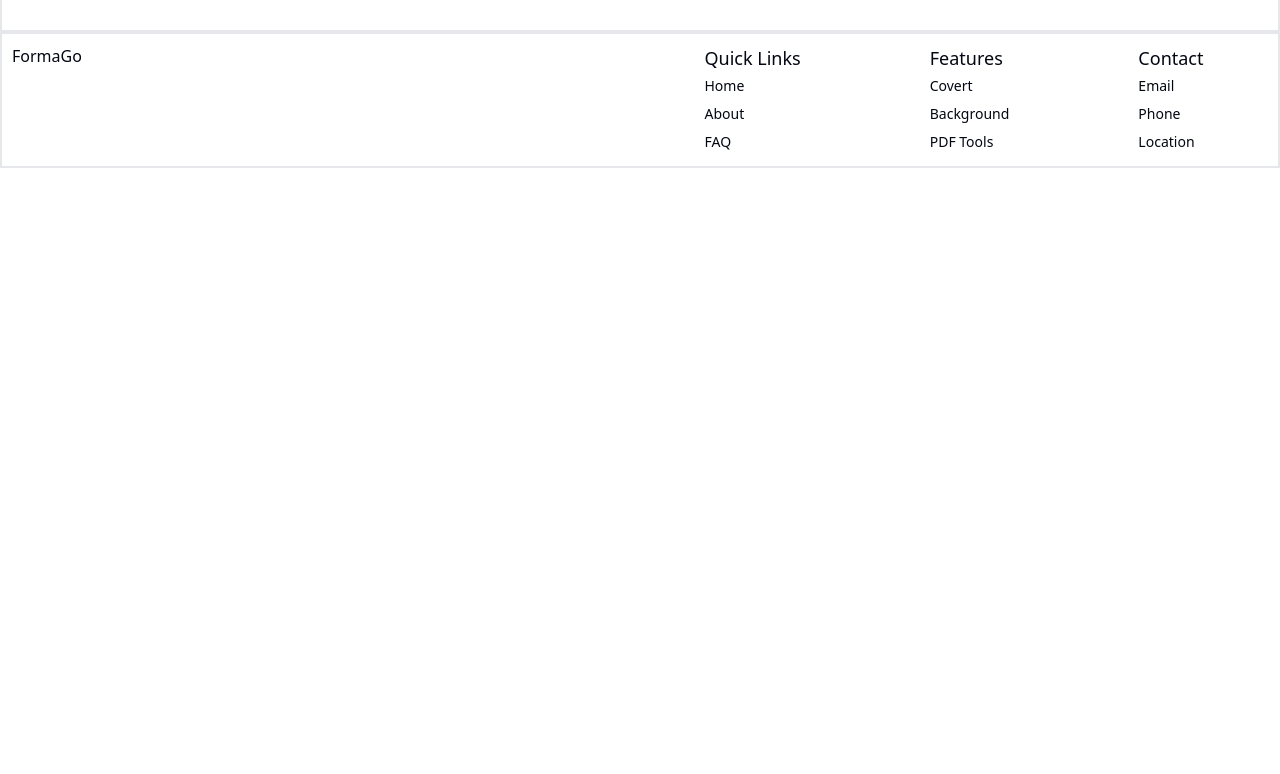
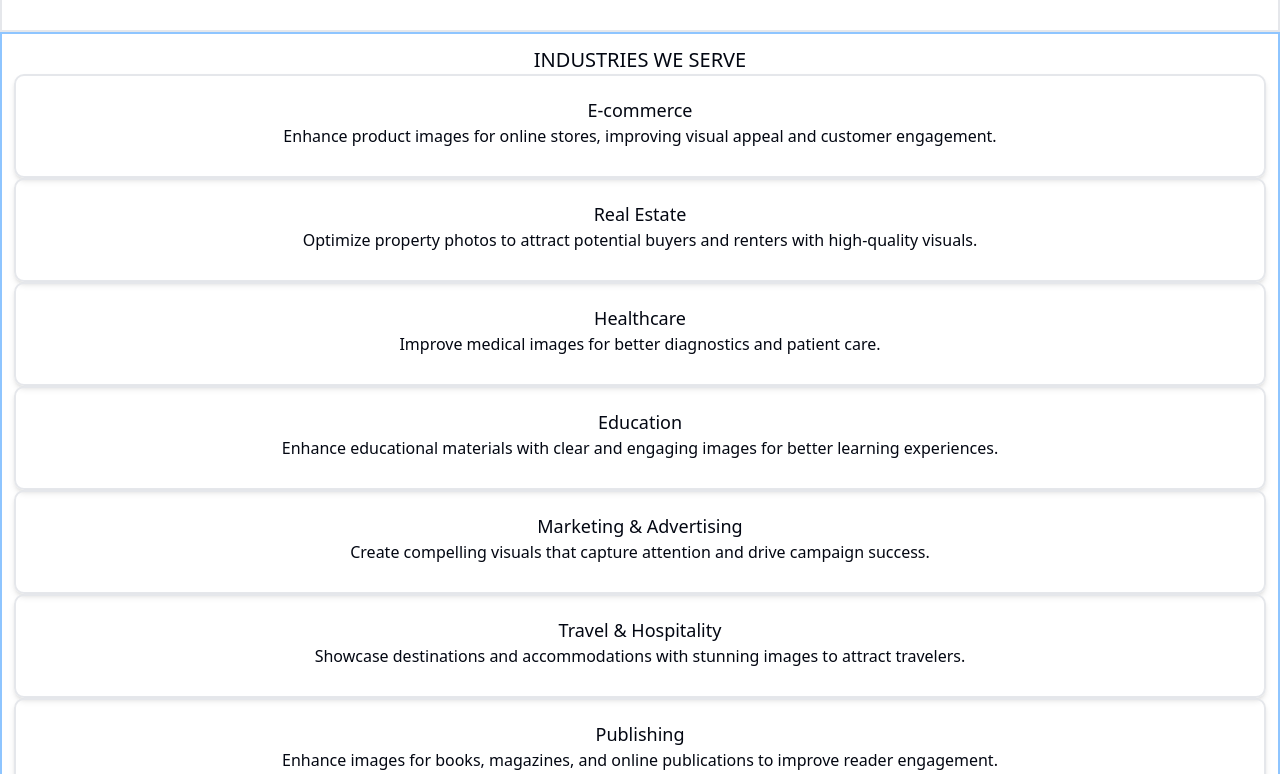
Before and after one commit to SyedMuhammadIzaan/FomaGo-Convertor, a React (Vite) app: page / in a window 1280 px wide. Shown: the part 1706-2480 px from the top of the page. Before the commit the page ends 1874 px from the top, so only its background shows below. Built offline with nearby package versions, Linux system fonts and the light colour scheme.

Commit message:
make the structure of IndustiresWeServe component

```diff
--- a/src/App.tsx
+++ b/src/App.tsx
@@ -1,4 +1,5 @@
 import Footer from "./components/Footer"
+import IndustriesWeServe from "./components/layout/industriesWeServe"
 import KeyFeature from "./components/layout/keyfeature"
 import UseOfBackgroundRemover from "./components/layout/useOfbackgroundRemover"
 import Navbar from "./components/Navbar"
@@ -12,6 +13,7 @@ function App() {
       <Home />
       <KeyFeature />
       <UseOfBackgroundRemover />
+      <IndustriesWeServe />
       <Footer />
     </>
   )
--- /dev/null
+++ b/src/components/layout/industriesWeServe.tsx
@@ -0,0 +1,24 @@
+// import React from 'react'
+import Card from '../Card'
+import { industryData } from '../../data/industriesWeServeData'
+
+const IndustriesWeServe = () => {
+  return (
+    <div className='border-2 border-blue-300 p-3'>
+        <div className=''>
+            <div className="title">
+                <h2 className='uppercase text-center text-xl'>Industries We Serve</h2>
+            </div>
+            <div className="cards">
+                {
+                    industryData.map((data, index)=>(
+                        <Card key={index} data={data} />
+                    ))
+                }
+            </div>
+        </div>
+    </div>
+  )
+}
+
+export default IndustriesWeServe
--- a/src/components/layout/useOfbackgroundRemover.tsx
+++ b/src/components/layout/useOfbackgroundRemover.tsx
@@ -1,4 +1,3 @@
-import React from 'react'
 import BackgroundRemoverImage from '../../assets/Before&AfterConvertImage.png'
 import ButtonComp from '../Button'
 const UseOfBackgroundRemover = () => {
--- a/src/data/featuresData.tsx
+++ b/src/data/featuresData.tsx
@@ -1,9 +1,9 @@
-import type { featureType } from "../interface/feature.type";
+import type { cardType } from "../interface/feature.type";
 import { FaRegEdit } from "react-icons/fa";
 import { FaRegShareFromSquare } from "react-icons/fa6";
 import { FaExpeditedssl } from "react-icons/fa";
 
-export const featuresData:featureType[] = [
+export const featuresData:cardType[] = [
   {
     icon: <FaRegEdit size={28} />,
     title: "Edit & Annotate",
--- /dev/null
+++ b/src/data/industriesWeServeData.tsx
@@ -0,0 +1,39 @@
+import type { cardType } from "../interface/feature.type";
+
+export const industryData:cardType[]=[
+    {
+        icon:"",
+        title:"E-commerce",
+        desc:"Enhance product images for online stores, improving visual appeal and customer engagement."
+    },
+    {
+        icon:"",
+        title:"Real Estate",
+        desc:"Optimize property photos to attract potential buyers and renters with high-quality visuals."
+    },
+    {
+        icon:"",
+        title:"Healthcare",
+        desc:"Improve medical images for better diagnostics and patient care."
+    },
+    {
+        icon:"",
+        title:"Education",
+        desc:"Enhance educational materials with clear and engaging images for better learning experiences."
+    },
+    {
+        icon:"",
+        title:"Marketing & Advertising",
+        desc:"Create compelling visuals that capture attention and drive campaign success."
+    },
+    {
+        icon:"",
+        title:"Travel & Hospitality",
+        desc:"Showcase destinations and accommodations with stunning images to attract travelers."
+    },
+    {
+        icon:"",
+        title:"Publishing",
+        desc:"Enhance images for books, magazines, and online publications to improve reader engagement."
+    },
+]
--- a/src/interface/feature.type.ts
+++ b/src/interface/feature.type.ts
@@ -1,6 +1,6 @@
 import type { ReactNode } from "react";
 
-export interface featureType{
+export interface cardType{
     icon: ReactNode | string;
     title: string;
     desc: string;
```
